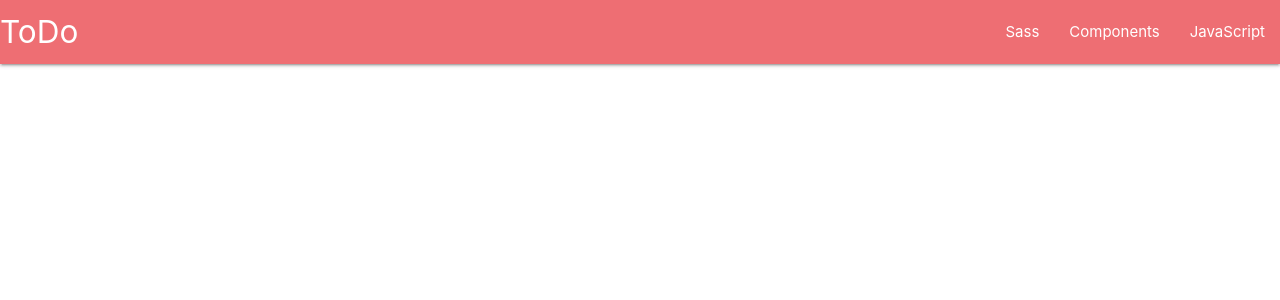
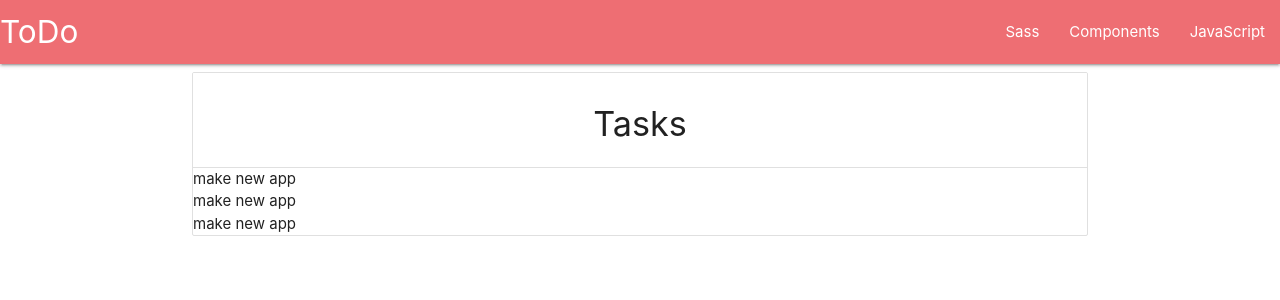
Before and after one commit to JakeSchwa/toDo, a React (Create React App) app: page / in a window 1280 px wide. Shown: the top 300 px of the page. Built offline with nearby package versions, Linux system fonts and the light colour scheme; data requests are answered from the project's data file; the HTML template or start-up script is replaced by a standard one.

Commit message:
List out todos in list view

```diff
--- a/src/App.js
+++ b/src/App.js
@@ -2,6 +2,7 @@ import React, {useEffect} from 'react';
 import './App.css';
 import 'materialize-css/dist/css/materialize.min.css'
 import M from 'materialize-css/dist/js/materialize.min.js'
+import TaskList from './components/tasks/TaskList'
 
 
 const App = () => {
@@ -13,15 +14,19 @@ const App = () => {
     <div className="App">
 
       <nav>
-    <div class="nav-wrapper">
-      <a href="#test" class="brand-logo">ToDo</a>
-      <ul id="nav-mobile" class="right hide-on-med-and-down">
+    <div className="nav-wrapper">
+      <a href="#test" className="brand-logo">ToDo</a>
+      <ul id="nav-mobile" className="right hide-on-med-and-down">
         <li><a href="sass.html">Sass</a></li>
         <li><a href="badges.html">Components</a></li>
         <li><a href="collapsible.html">JavaScript</a></li>
       </ul>
     </div>
   </nav>
+  <div className='container'>
+  <TaskList/>
+  </div>
+
 
     </div>
   );
--- a/src/components/tasks/TaskList.js
+++ b/src/components/tasks/TaskList.js
@@ -1,20 +1,36 @@
-import React, {useEffect} from 'react'
+import React, {useEffect, useState} from 'react'
 
-export const TaskList = () => {
+
+
+const TaskList = () => {
+    const [data, setData] = useState([])
+
     useEffect(()=>{
         getTasks()
-    })
+    },[])
 
-    getTasks = () =>{
-        const get = axios.get(/tasks)
+    const getTasks = async () =>{
+        console.log("Inside getTasks")
+        const res = await fetch('http://localhost:5000/tasks')
+        const data = await res.json()
+        console.log(data)
+        setData(data)
+    }
+
+    const displayTasks = () => {
+        return data.map(item =>
+            <li className={item.id}>{item.description}</li>
+        )
     }
 
     return (
         <div id="taskList">
             <ul className="collection with-header">
-                <li className="collection-header"><h4>Tasks</h4></li>
-
+                <li className="collection-header"><h4 className="center">Tasks</h4></li>
+                {displayTasks()}
             </ul>
         </div>
     )
 }
+
+export default TaskList
```
